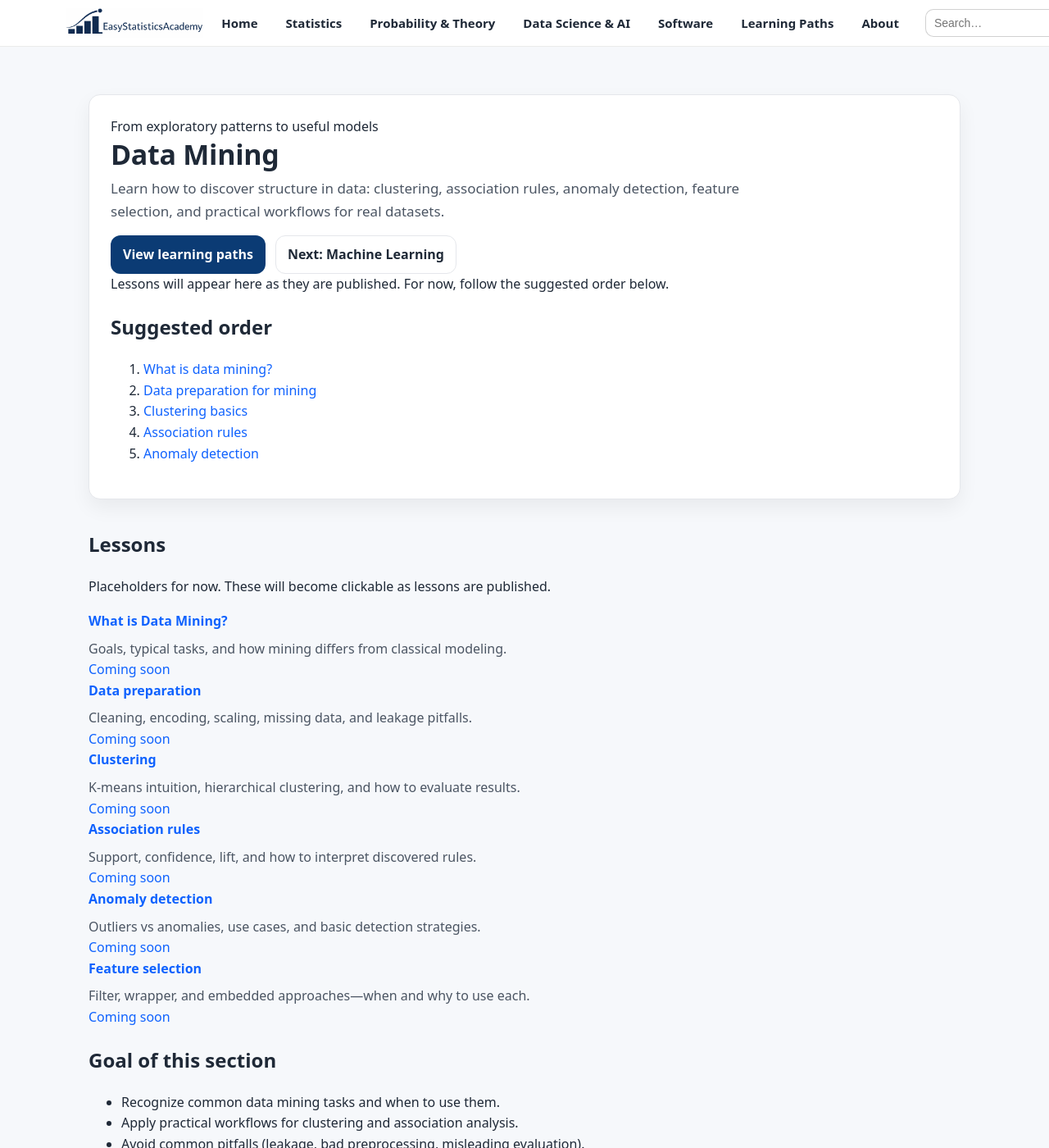
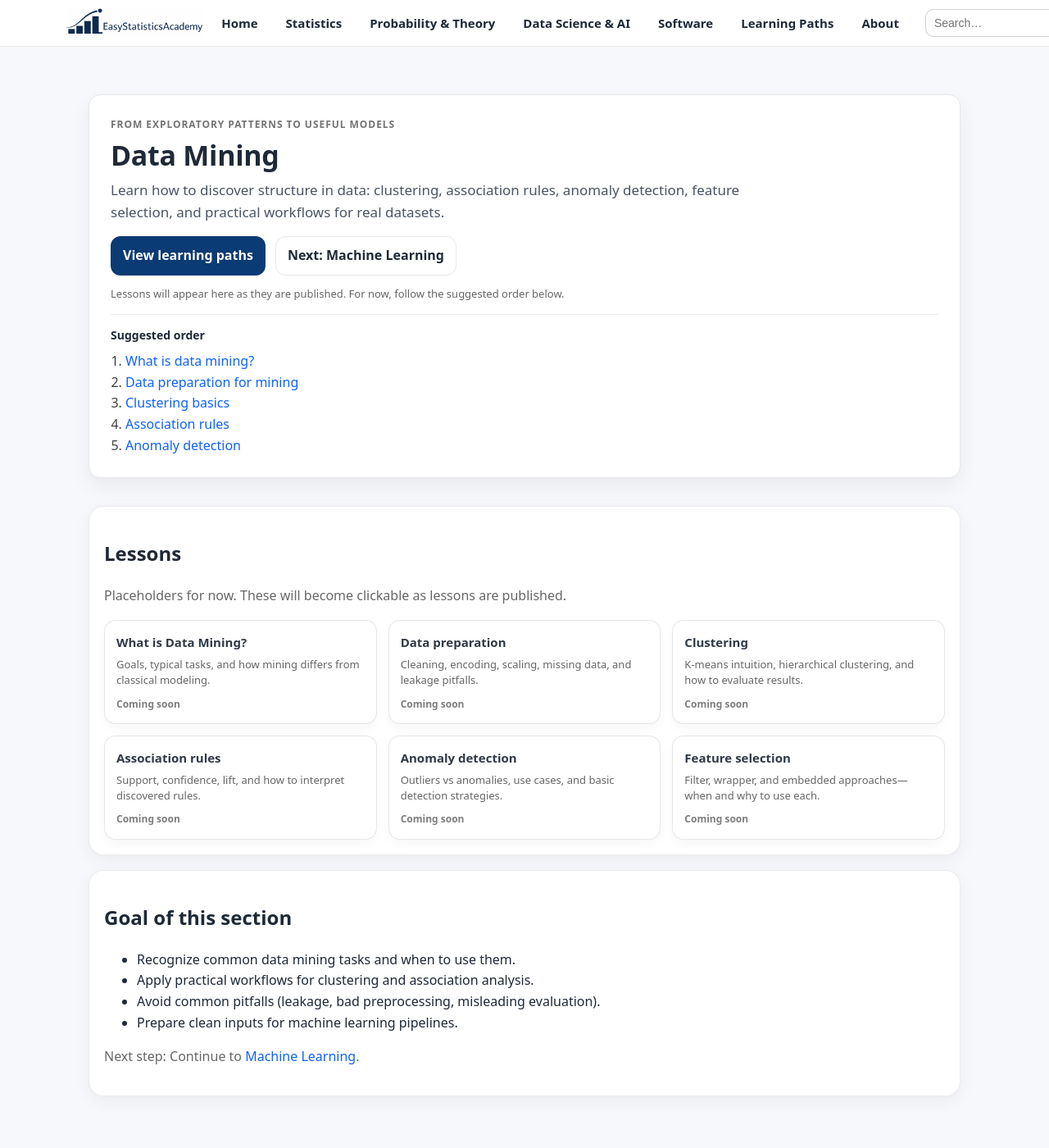
Before and after one commit to ammar-homaida-statistics/easystatisticsacademy, a Jekyll site: the page built from data-mining/index.md, in a window 1280 px wide and 1400 px high. Shown: the whole window at 82% size. Built offline with Jekyll 4.4.1, drawn with Linux system fonts in a browser that asks for light colours.

Commit message:
Update style.css

```diff
--- a/css/style.css
+++ b/css/style.css
@@ -845,3 +845,98 @@ a:hover{ text-decoration: underline; }
 @media (max-width: 980px){
   .grid-2{ grid-template-columns: 1fr; }
 }
+
+.kicker{
+  font-size: 12px;
+  font-weight: 800;
+  letter-spacing: 0.08em;
+  text-transform: uppercase;
+  color: rgba(0,0,0,0.55);
+  margin-bottom: 8px;
+}
+
+.hero-note{
+  margin-top: 12px;
+  font-size: 13px;
+  color: rgba(0,0,0,0.60);
+}
+
+.hero-suggested{
+  margin-top: 14px;
+  padding-top: 14px;
+  border-top: 1px solid rgba(0,0,0,0.08);
+}
+
+.hero-suggested h2{
+  margin: 0 0 8px;
+  font-size: 14px;
+}
+
+.hero-suggested ol{
+  margin: 0;
+  padding-left: 18px;
+  color: rgba(0,0,0,0.75);
+}
+
+.section-block{
+  margin: 18px 0;
+  background: #fff;
+  border: 1px solid rgba(0,0,0,0.08);
+  border-radius: 18px;
+  padding: 18px;
+  box-shadow: 0 6px 20px rgba(0,0,0,0.05);
+}
+
+.muted{ color: rgba(0,0,0,0.60); }
+
+.lesson-grid{
+  display: grid;
+  grid-template-columns: repeat(3, minmax(0, 1fr));
+  gap: 14px;
+  margin-top: 12px;
+}
+
+.lesson-card{
+  display: block;
+  background: #fff;
+  border: 1px solid rgba(0,0,0,0.10);
+  border-radius: 14px;
+  padding: 14px;
+  text-decoration: none;
+  color: inherit;
+  box-shadow: 0 6px 18px rgba(0,0,0,0.04);
+}
+
+.lesson-card h3{
+  margin: 0 0 6px;
+  font-size: 15px;
+}
+
+.lesson-card p{
+  margin: 0 0 10px;
+  font-size: 13px;
+  color: rgba(0,0,0,0.65);
+  line-height: 1.45;
+}
+
+.lesson-meta{
+  font-size: 12px;
+  font-weight: 700;
+  color: rgba(0,0,0,0.55);
+}
+
+/* Disable placeholder links */
+.lesson-card[aria-disabled="true"]{
+  cursor: default;
+  opacity: 0.92;
+}
+
+.lesson-card[aria-disabled="true"]:hover{
+  transform: none;
+  box-shadow: 0 6px 18px rgba(0,0,0,0.04);
+}
+
+/* Responsive */
+@media (max-width: 980px){
+  .lesson-grid{ grid-template-columns: 1fr; }
+}
```
